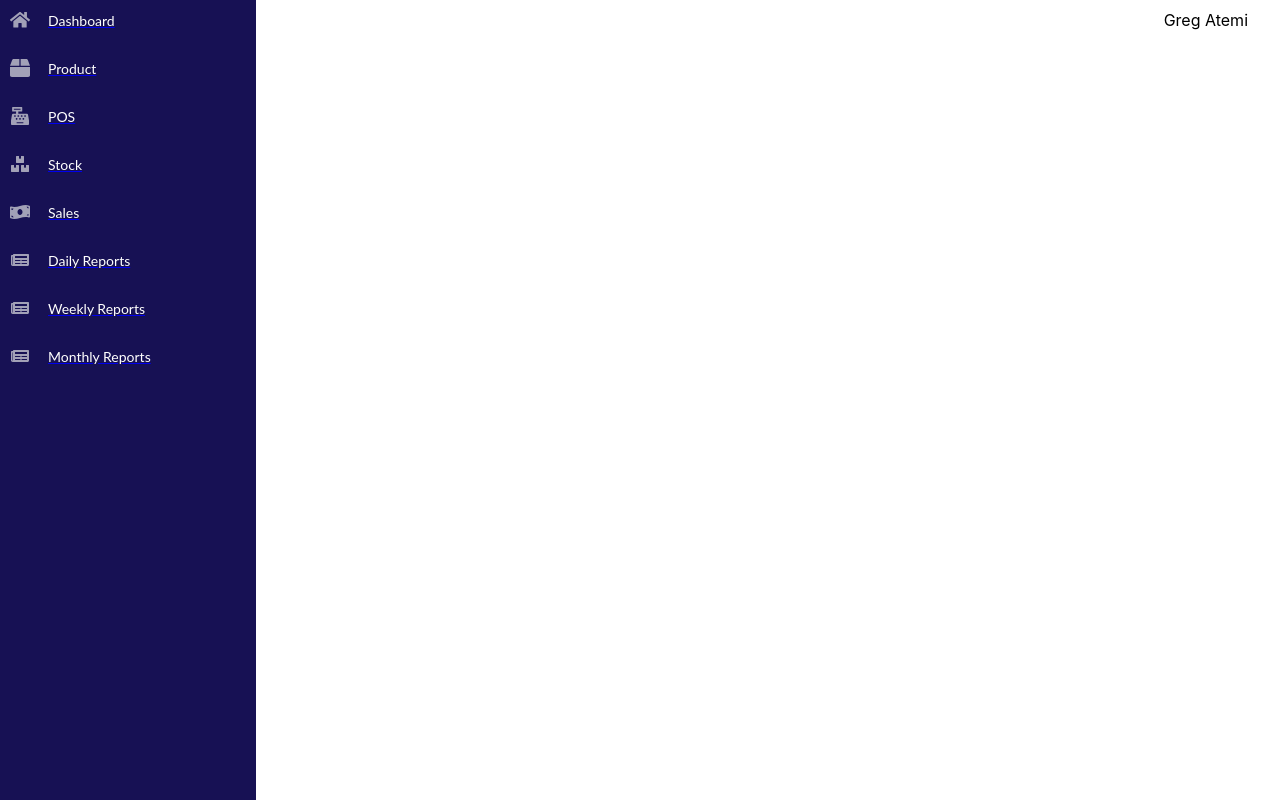
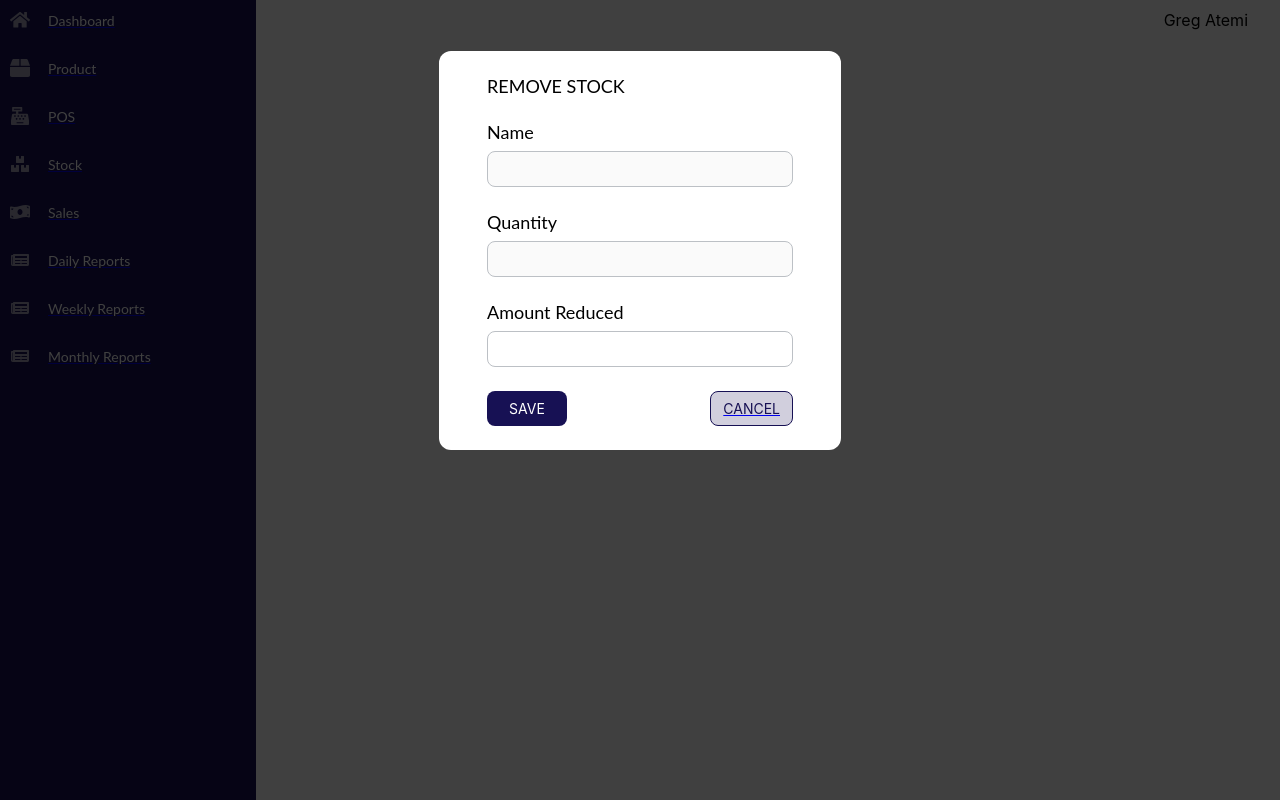
Before and after one commit to greg-atemi/jaythree-frontend, a React (Create React App) app: page /stock/remove/1 in a window 1280 px wide. Built offline with nearby package versions, Linux system fonts and the light colour scheme; no server answers.

Commit message:
Add remove stock feature
Added stock removal functionality

```diff
--- a/src/main-page/index.js
+++ b/src/main-page/index.js
@@ -6,6 +6,7 @@ import Topbar from "./topbar";
 import Dashboard from "./dashboard";
 import Stock from './stock/stocks';
 import AddStock from './stock/addStock';
+import RemoveStock from './stock/removeStock';
 import Products from './product/products';
 import UpdateProduct from "./product/updateProduct";
 
@@ -21,6 +22,7 @@ function Index() {
                     <Route path="/stock" element={<Stock/>} />
                     <Route path="/product/update/:id" element={<UpdateProduct/>} />
                     <Route path="/stock/add/:id" element={<AddStock/>} />
+                    <Route path="/stock/remove/:id" element={<RemoveStock/>} />
                 </Routes>
             </div>
         </Router>
--- /dev/null
+++ b/src/main-page/stock/removeStock.js
@@ -0,0 +1,67 @@
+import {Link, useNavigate, useParams} from 'react-router-dom';
+import React, {useEffect, useState} from 'react';
+import axios from "axios";
+
+const RemoveStock = props => {
+    const {id} = useParams();
+    const {d} = useParams();
+    const [ data, setData ] = useState([]);
+    const navigate = useNavigate();
+
+    useEffect(() => {
+        axios.get('http://localhost:3030/products/'+id)
+            .then(res => setData(res.data))
+            .catch(err => console.log(err))
+    }, []);
+
+    function handleSubmit(event) {
+        event.preventDefault()
+        axios.put('http://localhost:3030/products/'+id, data)
+            .then(res => {
+                alert("Stock Removed Successfully!!");
+                navigate('/stock');
+            }
+        ).catch(err => console.log(err));
+    }
+
+    return (
+        <div className="main2">
+            <div className="modal">
+                <div className="modal-content">
+                    <p>REMOVE STOCK</p>
+                    <form onSubmit={handleSubmit}>
+                        <div className="fieldWrapper">
+                            <label>Name</label>
+                            <input className="input" type="text" name="name" id="name"
+                                value={data.Name} disabled onChange={e =>
+                                    setData({...data, Name: e.target.value})}/>
+                        </div>
+
+                        <div className="fieldWrapper">
+                            <label>Quantity</label>
+                            <input className="input" type="number" name="quantity" id="quantity"
+                                value={data.Quantity} disabled onChange={e =>
+                                    setData({...data, Quantity: e.target.value})}/>
+                        </div>
+
+                        <div className="fieldWrapper">
+                            <label>Amount Reduced</label>
+                            <input className="input" type="number" name="quantity" id="quantity"
+                                value={data.reduction} required onChange={e =>
+                                    setData({...data, reduction: e.target.value})}/>
+                        </div>
+
+                        <div className="button-group">
+                            <input className="btn-primary" type="submit" value="SAVE"/>
+                            <Link to={"/stock"}>
+                                <button type="button" className="btn-secondary">CANCEL</button>
+                            </Link>
+                        </div>
+                    </form>
+                </div>
+            </div>
+        </div>
+    );
+}
+
+export default RemoveStock;
```
